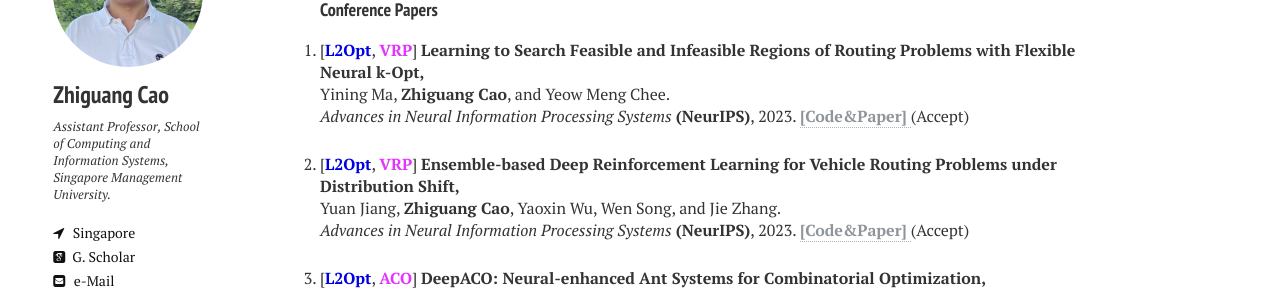
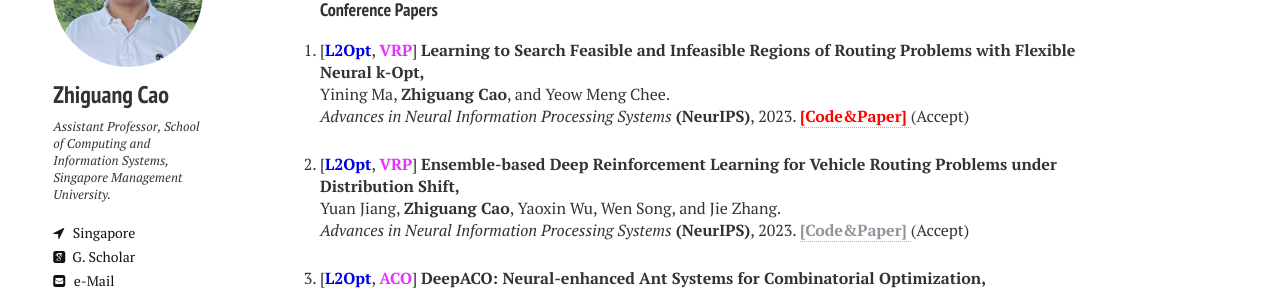
Before and after one commit to zhiguangcaosg/zhiguangcaosg.github.io, a Jekyll site: the page built from publications.md, in a window 1280 px wide. Shown: the part 180-472 px from the top of the page. Built offline with Jekyll 4.4.1, drawn with Linux system fonts in a browser that asks for light colours; nearby versions of some CDN libraries.

Commit message:
Update publications.html

```diff
--- a/_layouts/publications.html
+++ b/_layouts/publications.html
@@ -94,7 +94,7 @@ div.bibtex pre { font-size: 75%; overflow: auto;  width: 100%; padding: 0em 0em;
 <p>
 [<font color="#0000E3"><b>L2Opt</b></font>, <font color="#E333FF"><b>VRP</b></font>] <b>Learning to Search Feasible and Infeasible Regions of Routing Problems with Flexible Neural k-Opt,</b>
 <br> Yining Ma,  <b>Zhiguang Cao</b>, and Yeow Meng Chee.<br>
-<i>Advances in Neural Information Processing Systems</i> <b>(NeurIPS)</b>, 2023. <a href="https://zhiguangcaosg.github.io/publications/"> <font color="#8F959A"><b>[Code&Paper]</b> </font></a> (Accept)
+<i>Advances in Neural Information Processing Systems</i> <b>(NeurIPS)</b>, 2023. <a href="https://github.com/yining043/NeuOpt" target="_blank"> <font color="#FF0000"><b>[Code&Paper]</b> </font></a> (Accept)
 </p>
 </li>
 
```
